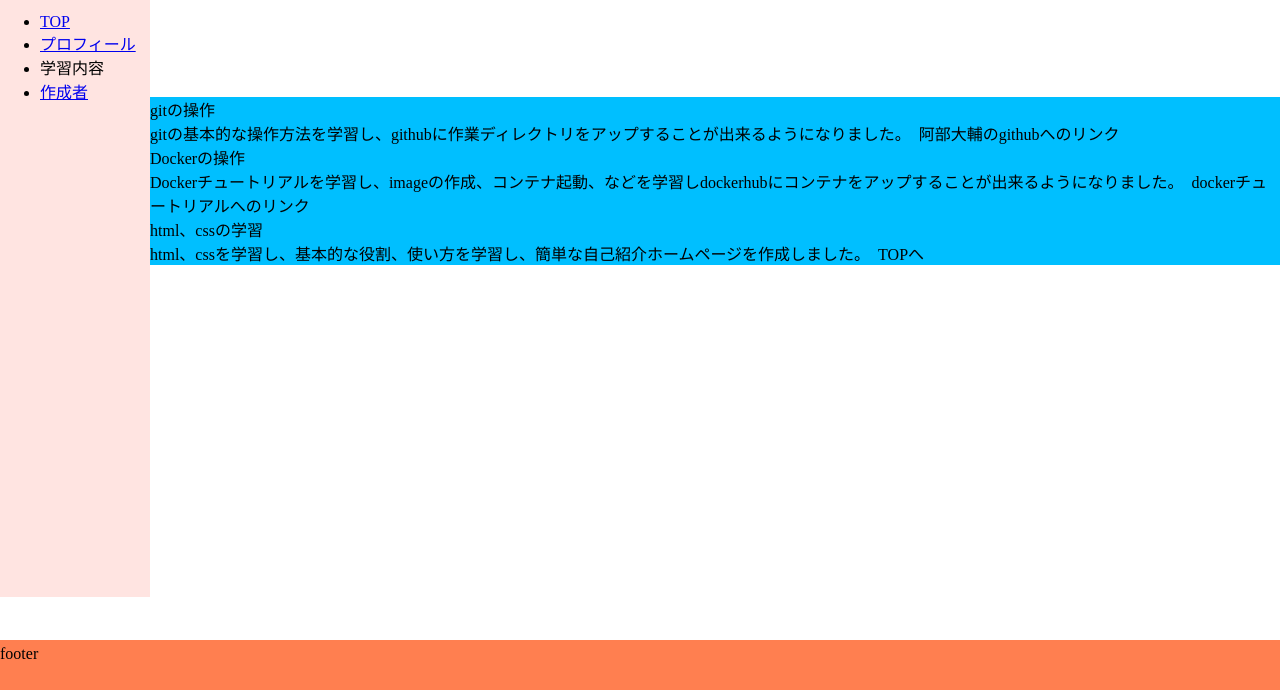
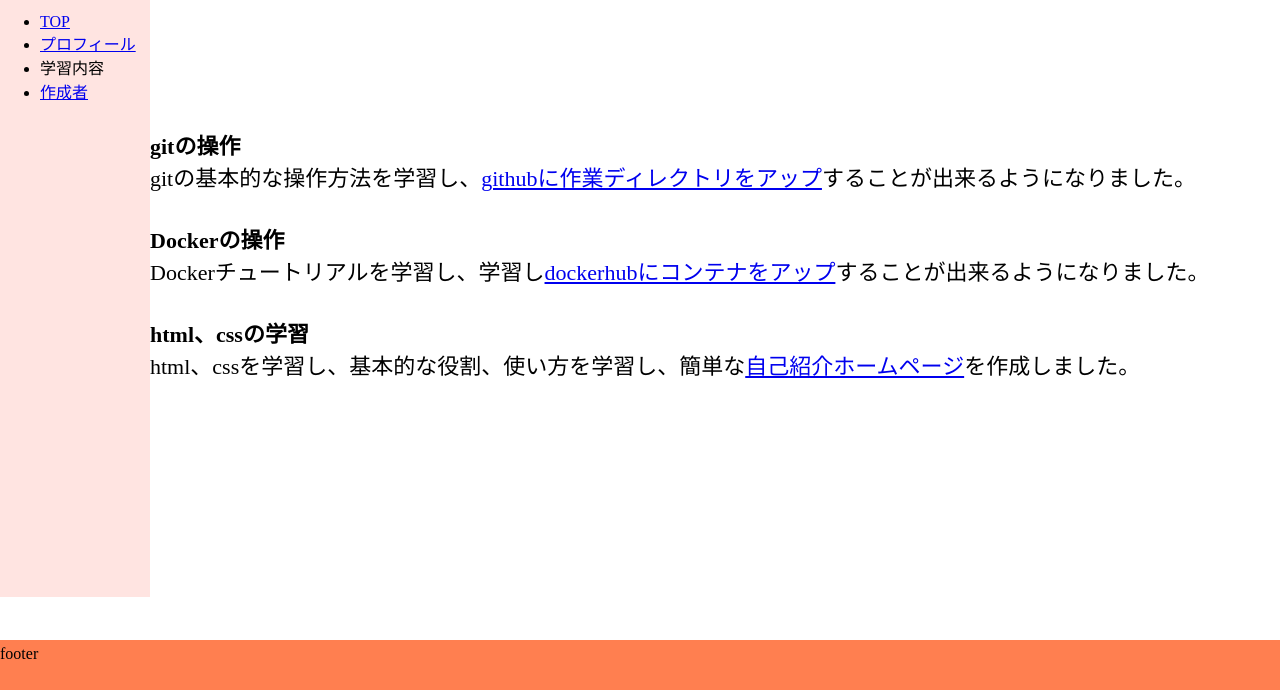
Before and after one commit to daisukeabe-0218/myhomepage_practice, a plain HTML site: page learning_content.html in a window 1280 px wide. Shown: the part 110-800 px from the top of the page. Drawn offline with Linux system fonts and the light colour scheme.

Commit message:
学習内容まで作成しました。

```diff
--- a/learning_content.html
+++ b/learning_content.html
@@ -26,13 +26,13 @@
     <main>
       <dl>
         <dt>gitの操作</dt>
-        <dd>gitの基本的な操作方法を学習し、githubに作業ディレクトリをアップすることが出来るようになりました。　阿部大輔のgithubへのリンク
+        <dd>gitの基本的な操作方法を学習し、<a href="https://github.com/daisukeabe-0218">githubに作業ディレクトリをアップ</a>することが出来るようになりました。
         </dd>
         <dt>Dockerの操作</dt>
-        <dd>Dockerチュートリアルを学習し、imageの作成、コンテナ起動、などを学習しdockerhubにコンテナをアップすることが出来るようになりました。　dockerチュートリアルへのリンク
+        <dd>Dockerチュートリアルを学習し、学習し<a href="https://hub.docker.com/repositories">dockerhubにコンテナをアップ</a>することが出来るようになりました。
         </dd>
         <dt>html、cssの学習</dt>
-        <dd>html、cssを学習し、基本的な役割、使い方を学習し、簡単な自己紹介ホームページを作成しました。　TOPへ
+        <dd>html、cssを学習し、基本的な役割、使い方を学習し、簡単な<a href="index.html">自己紹介ホームページ</a>を作成しました。
         </dd>
       </dl>
     </main>
--- a/styles.css
+++ b/styles.css
@@ -30,7 +30,7 @@ nav {
 }
 
 main {
-    background-color: deepskyblue;
+    background-color: #fff;
     margin-top: 100px;
 }
 
@@ -83,3 +83,19 @@ table td {
     }
 
     /* 学習内容ページ */
+
+dl {
+    text-align: left;
+    font-size: 22px;
+    border: solid 1px #fff;
+    border-collapse: separate;
+    border-spacing:10px 0px;
+    margin-top: 0px;
+}
+
+dl dt {
+        font-weight: bold;
+        background-color: #fff;
+        border-top:solid 30px #fff;
+
+}
```
